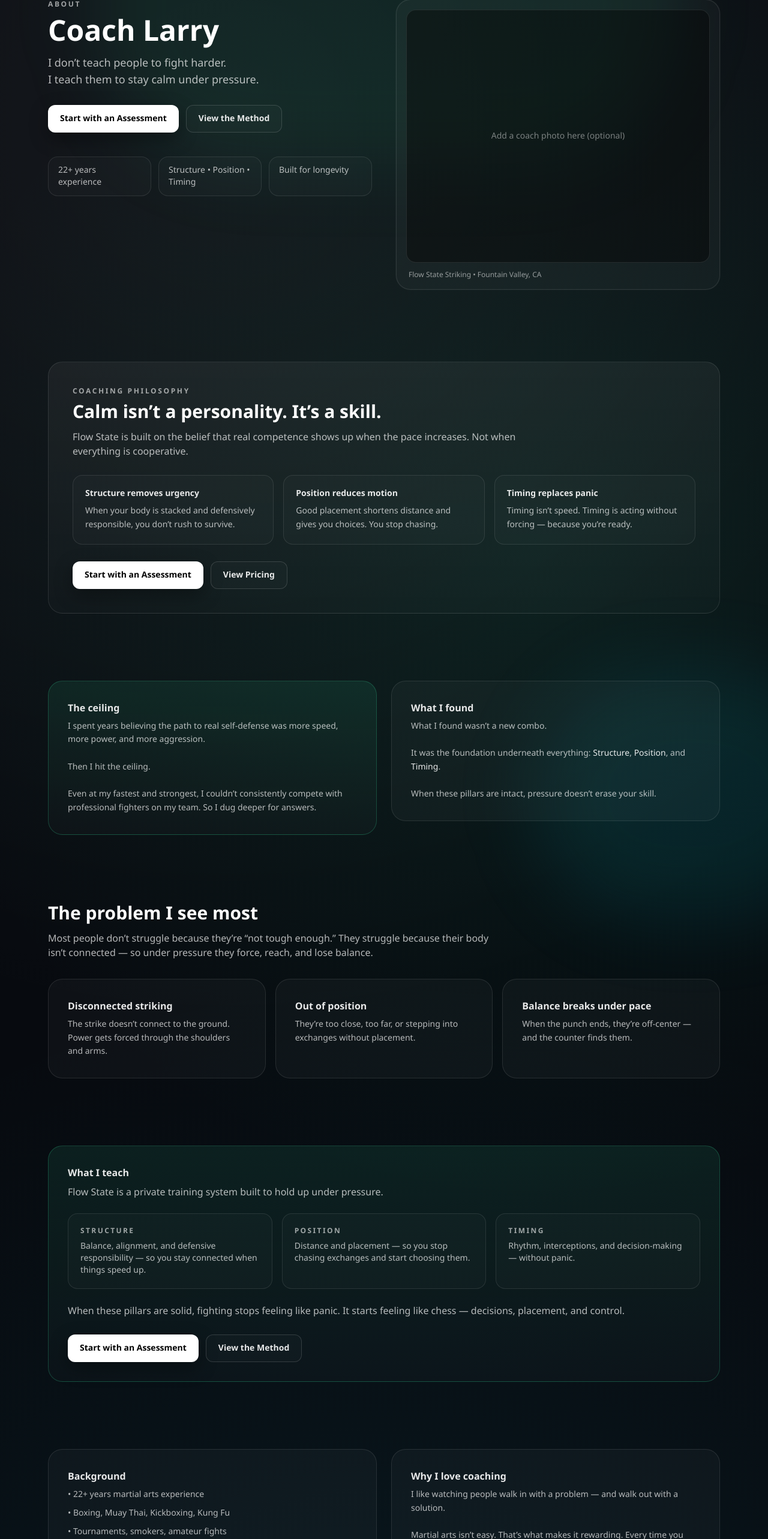
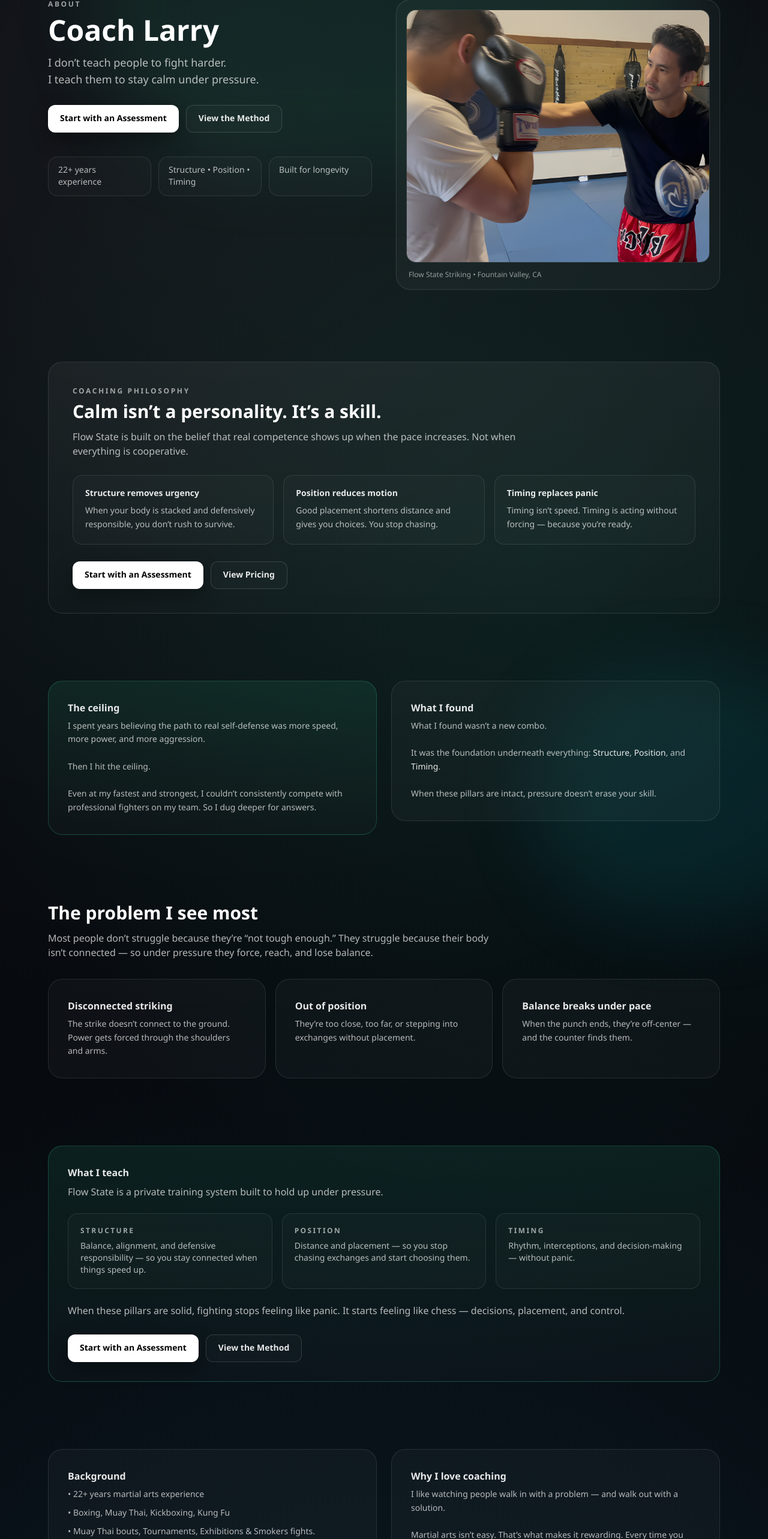
Before and after one commit to Lit2L/flowstatestriking.com, a Next.js app: page /about in a window 1280 px wide. Shown: the part 215-2781 px from the top of the page at 60% size. Built offline with nearby package versions, Linux system fonts and the light colour scheme.

Commit message:
updated verbiage coach image

```diff
--- a/src/app/about/page.tsx
+++ b/src/app/about/page.tsx
@@ -79,18 +79,16 @@ function ManifestoLine({ title, desc }: { title: string; desc: string }) {
 function PhotoCard({ src, alt, caption }: { src?: string; alt?: string; caption?: string }) {
 	return (
 		<div className='rounded-3xl border border-white/10 bg-white/[0.03] p-4 shadow-[0_0_0_1px_rgba(255,255,255,0.03)]'>
-			<div className='overflow-hidden rounded-2xl border border-white/10 bg-black/40'>
+			<div className='overflow-hidden rounded-2xl border border-white/10 bg-black/10'>
 				{src ? (
 					// eslint-disable-next-line @next/next/no-img-element
 					<img
 						src={src}
 						alt={alt || 'Coach Larry'}
-						className='h-[340px] w-full object-cover md:h-[420px]'
+						className='h-[340px] w-full object-cover md:h-[420px] opacity-90'
 					/>
 				) : (
-					<div className='grid h-[340px] w-full place-items-center text-sm text-white/45 md:h-[420px]'>
-						Add a coach photo here (optional)
-					</div>
+					<div className='grid h-[340px] w-full place-items-center text-sm text-white/45 md:h-[420px]'></div>
 				)}
 			</div>
 			{caption && <div className='mt-3 px-1 text-xs text-white/55'>{caption}</div>}
@@ -105,7 +103,7 @@ export default function AboutPage() {
 
 	// Optional: put a real photo in /public/images/coach-larry.jpg then set:
 	// const COACH_PHOTO = '/images/coach-larry.jpg'
-	const COACH_PHOTO = ''
+	const COACH_PHOTO = '/images/profile.png'
 
 	return (
 		<main className='relative min-h-screen bg-[#070A0F] text-white'>
@@ -317,7 +315,7 @@ export default function AboutPage() {
 							<ul className='space-y-2'>
 								<li>• 22+ years martial arts experience</li>
 								<li>• Boxing, Muay Thai, Kickboxing, Kung Fu</li>
-								<li>• Tournaments, smokers, amateur fights</li>
+								<li>• Muay Thai bouts, Tournaments, Exhibitions & Smokers fights.</li>
 								<li>• About a decade training with a professional fight team</li>
 								<li>• Mentored by Colin Oyama (Team Oyama)</li>
 							</ul>
--- a/src/app/components/premium-landing-page.tsx
+++ b/src/app/components/premium-landing-page.tsx
@@ -261,6 +261,9 @@ export default function PremiumLandingPage() {
 						desc='Shared learning with individual correction. High signal, lower fatigue, strong retention.'
 					/>
 				</div>
+				<div className='mt-8'>
+					<CTAButton href='/training'>Go Deeper on the Training</CTAButton>
+				</div>
 			</Section>
 
 			{/* PRICING */}
@@ -272,10 +275,10 @@ export default function PremiumLandingPage() {
 					</p>
 					<div className='mt-8 grid sm:grid-cols-2 lg:grid-cols-4 gap-4'>
 						{[
-							{ k: 'ASSESSMENT', v: '$140', d: 'Direction first. No guessing.' },
-							{ k: 'COMPETENCY PATH', v: '$960–$1,440', d: '8–12 sessions, transferable calm.' },
-							{ k: 'SMALL GROUP', v: '$60 / session', d: '3–5 people, high attention.' },
-							{ k: 'INTENSIVE', v: '$275', d: '90 minutes, one problem solved.' }
+							{ k: 'ASSESSMENT', v: '$95', d: 'Direction first. No guessing.' },
+							{ k: 'BEGINNER PATH', v: '$800', d: '8 sessions, foundations.' },
+							{ k: 'SMALL GROUP', v: '$60 / session', d: '3–6 people, high attention.' }
+							// { k: 'INTENSIVE', v: '$275', d: '90 minutes, one problem solved.' }
 						].map((x) => (
 							<div key={x.k} className='rounded-2xl border border-white/10 bg-white/[0.03] p-5'>
 								<div className='text-xs tracking-[0.22em] text-neutral-500'>{x.k}</div>
```
Also changed, not shown: public/images/profile.png (added).
